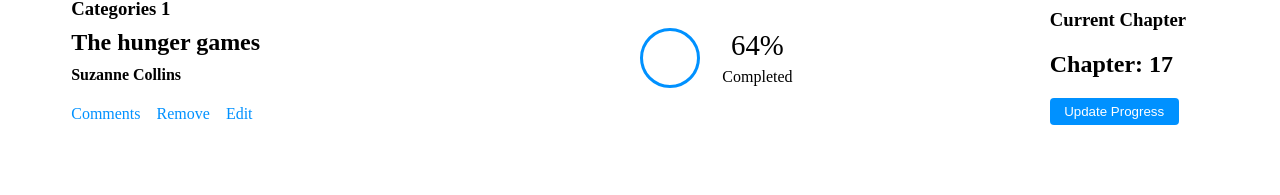
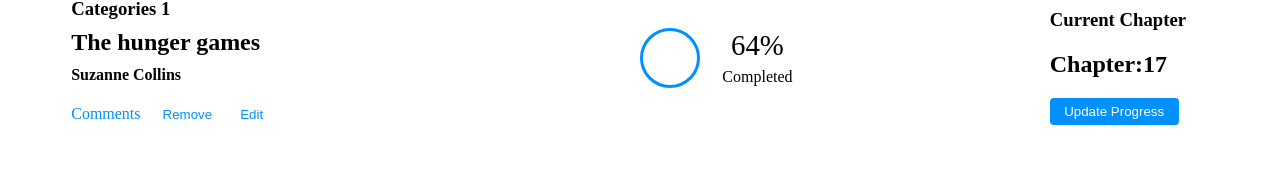
Before and after one commit to MohamedRoshdy2021/Book-store, a React (Create React App) app: page / in a window 1280 px wide. Shown: the part 179-374 px from the top of the page. Built offline with nearby package versions, Linux system fonts and the light colour scheme.

Commit message:
Fixed Linters

```diff
--- a/src/components/Books.js
+++ b/src/components/Books.js
@@ -8,7 +8,7 @@
       author: 'Suzanne Collins',
       chapter: 17,
       progress: 64,
-      category: 'Categories 1'
+      category: 'Categories 1',
     },
   ]);
 
@@ -18,9 +18,8 @@
   const handleDeleteOrEditBook = (id) => {
     if (editingBookId === id) {
       // Save the edited title
-      const updatedBooks = books.map((book) =>
-        book.id === id ? { ...book, title: editedTitle } : book
-      );
+      const updatedBooks = books.map((book) => (book.id === id
+        ? { ...book, title: editedTitle } : book));
       setBooks(updatedBooks);
       setEditingBookId(null);
       setEditedTitle('');
@@ -52,8 +51,8 @@
   return (
     <>
       {books.map((book) => (
-        <main className="book-parent-div">
-          <section key={book.id}  className="book-first-div">
+        <main key={1} className="book-parent-div">
+          <section key={book.id} className="book-first-div">
             <h3 className="margin-zero">{book.category}</h3>
             <h2 className="margin-zero">
               {editingBookId === book.id ? (
@@ -68,12 +67,38 @@
             </h2>
             <h4 className="margin-zero">{book.author}</h4>
             {editingBookId === book.id ? (
-                <button onClick={() => handleDeleteOrEditBook(book.id)}>Save</button>
+              <button type="button" onClick={() => handleDeleteOrEditBook(book.id)}>Save</button>
             ) : (
               <ul>
-                  <li>Comments</li>
-                  <li onClick={() => handleDeleteOrEditBook(book.id)}>Remove</li>
-                  <li onClick={() => setEditingBookId(book.id)}>Edit</li>
+                <li className="button-add-remove">Comments</li>
+                <li>
+                  <button
+                    className="button-add-remove"
+                    type="button"
+                    onClick={() => handleDeleteOrEditBook(book.id)}
+                    onKeyDown={(e) => {
+                      if (e.key === 'Enter') {
+                        handleDeleteOrEditBook(book.id);
+                      }
+                    }}
+                  >
+                    Remove
+                  </button>
+                </li>
+                <li>
+                  <button
+                    className="button-add-remove"
+                    type="button"
+                    onClick={() => setEditingBookId(book.id)}
+                    onKeyDown={(e) => {
+                      if (e.key === 'Enter') {
+                        setEditingBookId(book.id);
+                      }
+                    }}
+                  >
+                    Edit
+                  </button>
+                </li>
               </ul>
             )}
           </section>
@@ -87,8 +112,11 @@
             </div>
             <div>
               <h3>Current Chapter</h3>
-                <h2>Chapter: {book.chapter}</h2>
-                <button type="button">Update Progress</button>
+              <h2>
+                Chapter:
+                {book.chapter}
+              </h2>
+              <button className="button" type="button">Update Progress</button>
             </div>
           </section>
         </main>
@@ -104,7 +132,7 @@
             <option>Categories 3</option>
             <option>Categories 4</option>
           </select>
-          <button type="submit">Add Book</button>
+          <button className="button" type="submit">Add Book</button>
         </form>
       </footer>
     </>
--- a/src/components/Categories.js
+++ b/src/components/Categories.js
@@ -1,7 +1,7 @@
-function Categories(props) {
+function Categories() {
   return (
     <div>
-      <h1>sdfdssssssssssssssssssssssssssssssssssssssssssss</h1>
+      <h1>Coming soon</h1>
     </div>
   );
 }
--- a/src/index.css
+++ b/src/index.css
@@ -47,11 +47,6 @@
   padding: 0;
 }
 
-ul li {
-  cursor: pointer;
-  color: rgb(0, 145, 255);
-}
-
 .book-second-div {
   width: 48%;
   display: flex;
@@ -87,7 +82,7 @@
   margin: 0.2rem;
 }
 
-button {
+.button {
   background-color: rgb(0, 145, 255);
   padding: 0.4rem 0.9rem;
   border: none;
@@ -111,3 +106,10 @@
 .input {
   width: 60%;
 }
+
+.button-add-remove {
+  border: none;
+  background-color: transparent;
+  color: rgb(0, 145, 255);
+  cursor: pointer;
+}
```
Lines whose indentation alone changed are shown as unchanged.
